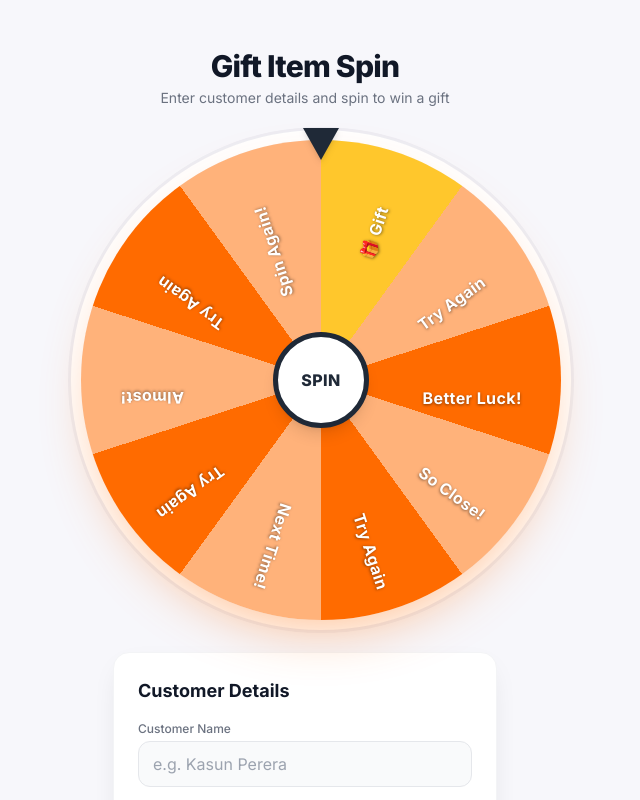
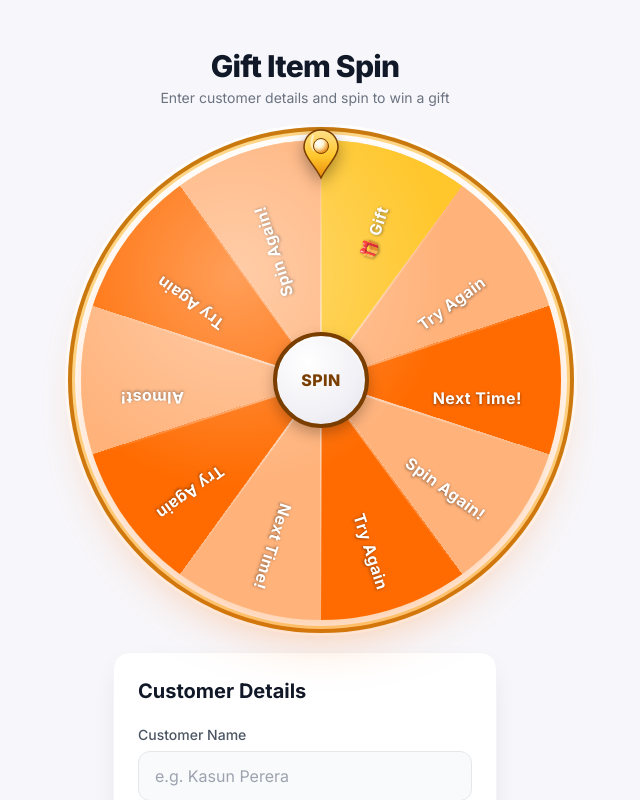
Before and after one commit to RetailT/Retail-Spin, a React (Create React App) app in the folder frontend/: page / in a window 1280 px wide. Shown: the top 800 px of the page, without its empty margins (335-975 px from the left). Built offline with nearby package versions, Linux system fonts and the light colour scheme.

Commit message:
feat(frontend): improve spin wheel UX and form usability

```diff
--- a/frontend/src/components/CustomerForm.jsx
+++ b/frontend/src/components/CustomerForm.jsx
@@ -3,21 +3,24 @@ import React, { forwardRef, useEffect, useImperativeHandle, useState } from 'rea
 // Accepts Sri Lankan mobile/landline numbers: 07XXXXXXXX, 0XXXXXXXXX, or 94XXXXXXXXX
 const PHONE_REGEX = /^(0\d{9}|94\d{9})$/;
 
-const CustomerForm = forwardRef(function CustomerForm({ onSubmit, disabled, resetSignal }, ref) {
+// onValidationResult(message | null, source): 'form' when triggered by this form's own
+// button, 'wheel' when triggered via submitFromWheel (the wheel's center hub).
+// The parent uses `source` to decide WHERE to render the error, and because it's a
+// single state slot, showing one automatically clears/replaces the other.
+const CustomerForm = forwardRef(function CustomerForm({ onSubmit, disabled, resetSignal, onValidationResult }, ref) {
   const [customerName, setCustomerName] = useState('');
   const [invoiceNo, setInvoiceNo] = useState('');
   const [phoneNo, setPhoneNo] = useState('');
-  const [error, setError] = useState('');
 
   useEffect(() => {
     if (resetSignal === undefined || resetSignal === null) return;
     setCustomerName('');
     setInvoiceNo('');
     setPhoneNo('');
-    setError('');
+    onValidationResult?.(null, null);
+    // eslint-disable-next-line react-hooks/exhaustive-deps
   }, [resetSignal]);
 
-  // Strip anything that isn't a digit as the user types — no letters/symbols possible
   const handlePhoneChange = (e) => {
     const digitsOnly = e.target.value.replace(/\D/g, '');
     setPhoneNo(digitsOnly.slice(0, 11)); // 11 max covers the 94-prefixed format
@@ -40,69 +43,70 @@ const CustomerForm = forwardRef(function CustomerForm({ onSubmit, disabled, rese
     phoneNo
   });
 
-  // Used by the form's own "Spin Now" button — shows the error inline, inside the form.
+  // Form's own "Spin Now" button (and Enter key) — error (if any) renders BELOW THE FORM.
   const handleSubmit = () => {
     if (disabled) return;
     const validationError = validate();
-    if (validationError) {
-      setError(validationError);
-      return;
-    }
-    setError('');
+    onValidationResult?.(validationError || null, validationError ? 'form' : null);
+    if (validationError) return;
+    onSubmit(buildPayload());
+  };
+
+  // Wheel's center hub — error (if any) renders BELOW THE WHEEL instead.
+  const submitFromWheel = () => {
+    if (disabled) return;
+    const validationError = validate();
+    onValidationResult?.(validationError || null, validationError ? 'wheel' : null);
+    if (validationError) return;
     onSubmit(buildPayload());
   };
 
   useImperativeHandle(ref, () => ({
-    // Form's own button uses this — error shows inline in the form (unchanged behavior).
     submit: handleSubmit,
+    submitFromWheel
+  }));
 
-    // The wheel's center "SPIN" button uses this instead — it does NOT show the error
-    // inline in the form; it returns the error message so the caller (App) can render
-    // it below the wheel. Returns null when the submit actually went through.
-    submitFromWheel: () => {
-      if (disabled) return null;
-      const validationError = validate();
-      if (validationError) {
-        setError(''); // keep the form's own error area clear, App will show it instead
-        return validationError;
-      }
-      setError('');
-      onSubmit(buildPayload());
-      return null;
+  // Pressing Enter in any field submits the form, same as clicking "Spin Now".
+  const handleKeyDown = (e) => {
+    if (e.key === 'Enter') {
+      e.preventDefault();
+      handleSubmit();
     }
-  }));
+  };
 
   return (
     <div className="bg-white rounded-2xl p-5 sm:p-6 w-full max-w-sm mx-auto shadow-card border border-gray-100">
-      <h2 className="text-gray-900 text-lg font-bold mb-4">Customer Details</h2>
+      <h2 className="text-gray-900 text-xl font-bold mb-5">Customer Details</h2>
 
-      <div className="space-y-4">
+      <div className="space-y-5">
         <div>
-          <label className="block text-xs font-medium text-gray-500 mb-1">Customer Name</label>
+          <label className="block text-sm font-medium text-gray-600 mb-1.5">Customer Name</label>
           <input
             type="text"
             placeholder="e.g. Kasun Perera"
             value={customerName}
             onChange={(e) => setCustomerName(e.target.value)}
+            onKeyDown={handleKeyDown}
             disabled={disabled}
-            className="w-full px-3.5 py-2.5 rounded-xl border border-gray-200 bg-gray-50 text-gray-900 placeholder-gray-400 focus:outline-none focus:ring-2 focus:ring-primary focus:border-transparent transition"
+            className="w-full px-4 py-3 text-base rounded-xl border border-gray-200 bg-gray-50 text-gray-900 placeholder-gray-400 focus:outline-none focus:ring-2 focus:ring-primary focus:border-transparent transition"
           />
         </div>
 
         <div>
-          <label className="block text-xs font-medium text-gray-500 mb-1">Invoice No</label>
+          <label className="block text-sm font-medium text-gray-600 mb-1.5">Invoice No</label>
           <input
             type="text"
             placeholder="e.g. INV-10234"
             value={invoiceNo}
             onChange={(e) => setInvoiceNo(e.target.value)}
+            onKeyDown={handleKeyDown}
             disabled={disabled}
-            className="w-full px-3.5 py-2.5 rounded-xl border border-gray-200 bg-gray-50 text-gray-900 placeholder-gray-400 focus:outline-none focus:ring-2 focus:ring-primary focus:border-transparent transition"
+            className="w-full px-4 py-3 text-base rounded-xl border border-gray-200 bg-gray-50 text-gray-900 placeholder-gray-400 focus:outline-none focus:ring-2 focus:ring-primary focus:border-transparent transition"
           />
         </div>
 
         <div>
-          <label className="block text-xs font-medium text-gray-500 mb-1">Phone No</label>
+          <label className="block text-sm font-medium text-gray-600 mb-1.5">Phone No</label>
           <input
             type="tel"
             inputMode="numeric"
@@ -110,21 +114,16 @@ const CustomerForm = forwardRef(function CustomerForm({ onSubmit, disabled, rese
             placeholder="e.g. 0771234567"
             value={phoneNo}
             onChange={handlePhoneChange}
+            onKeyDown={handleKeyDown}
             disabled={disabled}
-            className="w-full px-3.5 py-2.5 rounded-xl border border-gray-200 bg-gray-50 text-gray-900 placeholder-gray-400 focus:outline-none focus:ring-2 focus:ring-primary focus:border-transparent transition"
+            className="w-full px-4 py-3 text-base rounded-xl border border-gray-200 bg-gray-50 text-gray-900 placeholder-gray-400 focus:outline-none focus:ring-2 focus:ring-primary focus:border-transparent transition"
           />
         </div>
-
-        {error && (
-          <p className="text-red-500 text-sm font-medium bg-red-50 border border-red-100 rounded-lg px-3 py-2">
-            {error}
-          </p>
-        )}
 
         <button
           onClick={handleSubmit}
           disabled={disabled}
-          className="w-full bg-primary hover:bg-primary-dark disabled:opacity-50 disabled:cursor-not-allowed text-white font-semibold py-3 rounded-xl shadow-md shadow-primary/30 transition"
+          className="w-full bg-primary hover:bg-primary-dark disabled:opacity-50 disabled:cursor-not-allowed text-white font-semibold text-base py-3.5 rounded-xl shadow-md shadow-primary/30 transition"
         >
           {disabled ? 'Spinning…' : 'Spin Now'}
         </button>
--- a/frontend/src/components/SpinWheel.jsx
+++ b/frontend/src/components/SpinWheel.jsx
@@ -1,11 +1,11 @@
-import React, { useEffect, useMemo, useRef } from 'react';
+import React, { forwardRef, useEffect, useImperativeHandle, useMemo, useRef } from 'react';
 
 // Fixed 10-segment wheel: 1 win slot + 9 "Try Again" slots (matches the real 1/10 backend odds)
 export const WHEEL_SEGMENTS = [
   { id: 'WIN', name: '🎁 Gift', isWin: true },
   { id: 'T1', name: 'Try Again', isWin: false },
-  { id: 'T2', name: 'Better Luck!', isWin: false },
-  { id: 'T3', name: 'So Close!', isWin: false },
+  { id: 'T2', name: 'Next Time!', isWin: false },
+  { id: 'T3', name: 'Spin Again!', isWin: false },
   { id: 'T4', name: 'Try Again', isWin: false },
   { id: 'T5', name: 'Next Time!', isWin: false },
   { id: 'T6', name: 'Try Again', isWin: false },
@@ -16,7 +16,9 @@ export const WHEEL_SEGMENTS = [
 
 const WIN_COLOR = '#FFC72C';                      // gold — the single winning slot
 const TRY_AGAIN_COLORS = ['#FF6B00', '#FFB27A'];  // alternating orange shades
-const POINTER_COLOR = '#1F2937';                  // dark charcoal — stands out from the wheel colors
+const POINTER_GOLD_LIGHT = '#FFE08A';
+const POINTER_GOLD_DARK = '#E8890C';
+const POINTER_OUTLINE = '#7A3E00';
 
 const SPIN_DURATION_MS = 6000;
 const EXTRA_FULL_SPINS = 9;
@@ -42,17 +44,22 @@ function easeOutSpin(t) {
  * NOTE: rotation is driven entirely by requestAnimationFrame (not CSS transition),
  * so the pointer can "tick" at the exact moment each segment boundary passes under it —
  * just like a real prize wheel.
+ *
+ * Exposes a `scrollIntoView()` method via ref — call this right when a spin is triggered
+ * (e.g. from the form's submit handler or wherever spinToken gets bumped) so the wheel
+ * scrolls into focus even if the customer form pushed it off-screen.
  */
-export default function SpinWheel({
+const SpinWheel = forwardRef(function SpinWheel({
   segments,
   targetIndex,
   spinToken,
   onSpinComplete,
   onCenterClick,
   isSpinning
-}) {
+}, ref) {
   const wheelRef = useRef(null);
   const pointerRef = useRef(null);
+  const containerRef = useRef(null);
 
   const rotationRef = useRef(0);     // current absolute wheel rotation, persists across spins
   const lastToken = useRef(null);
@@ -65,6 +72,14 @@ export default function SpinWheel({
   useEffect(() => {
     onSpinCompleteRef.current = onSpinComplete;
   }, [onSpinComplete]);
+
+  useImperativeHandle(ref, () => ({
+    scrollIntoView: () => {
+      if (containerRef.current) {
+        containerRef.current.scrollIntoView({ behavior: 'smooth', block: 'center' });
+      }
+    }
+  }));
 
   const gradient = useMemo(() => {
     const stops = segments.map((seg, i) => {
@@ -81,11 +96,23 @@ export default function SpinWheel({
     const el = pointerRef.current;
     if (!el) return;
     el.style.transition = 'transform 0.09s cubic-bezier(0.3, 0, 0.6, 1)';
-    el.style.transform = 'translateX(-50%) rotate(-22deg)';
+    el.style.transform = 'translateX(-50%) rotate(-20deg) scale(0.95)';
     window.setTimeout(() => {
-      if (el) el.style.transform = 'translateX(-50%) rotate(0deg)';
+      if (el) el.style.transform = 'translateX(-50%) rotate(0deg) scale(1)';
     }, 90);
   };
+
+  // Auto-focus/scroll the wheel into view every time a NEW spin starts —
+  // covers the case where the form's own "Spin Now" button was used
+  // (not just the wheel's center hub), so it always self-scrolls.
+  useEffect(() => {
+    if (spinToken === null || spinToken === undefined) return;
+    if (lastToken.current === spinToken) return; // avoid double-trigger; main effect below also checks this
+    if (containerRef.current) {
+      containerRef.current.scrollIntoView({ behavior: 'smooth', block: 'center' });
+    }
+    // eslint-disable-next-line react-hooks/exhaustive-deps
+  }, [spinToken]);
 
   useEffect(() => {
     if (spinToken === null || spinToken === undefined) return;
@@ -148,28 +175,83 @@ export default function SpinWheel({
   };
 
   return (
-    <div className="relative w-[92vw] max-w-[26rem] sm:max-w-[30rem] aspect-square mx-auto select-none">
-      {/* Pointer — sits still, flicks briefly only when a segment boundary passes beneath it */}
+    <div
+      ref={containerRef}
+      className="relative w-[92vw] max-w-[26rem] sm:max-w-[30rem] aspect-square mx-auto select-none scroll-mt-24"
+    >
+      <style>{`
+        @keyframes pointerIdleBob {
+          0%, 100% { transform: translateX(-50%) translateY(0) rotate(0deg); }
+          50% { transform: translateX(-50%) translateY(3px) rotate(0deg); }
+        }
+        @keyframes gemShine {
+          0%, 100% { opacity: 0.55; }
+          50% { opacity: 1; }
+        }
+      `}</style>
+
+      {/* Pointer — glossy 3D gem-style pin, sits still, flicks briefly when a boundary passes beneath it */}
       <div
         ref={pointerRef}
-        className="absolute left-1/2 -top-3 z-10"
-        style={{ transform: 'translateX(-50%) rotate(0deg)', transformOrigin: 'top center' }}
+        className="absolute left-1/2 -top-4 z-20"
+        style={{
+          transform: 'translateX(-50%) rotate(0deg)',
+          transformOrigin: 'top center',
+          animation: isSpinning ? 'none' : 'pointerIdleBob 1.6s ease-in-out infinite'
+        }}
       >
-        <div
-          className="w-0 h-0 border-l-[18px] border-l-transparent border-r-[18px] border-r-transparent border-t-[32px] drop-shadow-md"
-          style={{ borderTopColor: POINTER_COLOR }}
+        <svg width="44" height="54" viewBox="0 0 44 54" style={{ filter: 'drop-shadow(0 6px 8px rgba(0,0,0,0.35))' }}>
+          <defs>
+            <linearGradient id="pointerBodyGrad" x1="0" y1="0" x2="0" y2="1">
+              <stop offset="0%" stopColor={POINTER_GOLD_LIGHT} />
+              <stop offset="55%" stopColor={WIN_COLOR} />
+              <stop offset="100%" stopColor={POINTER_GOLD_DARK} />
+            </linearGradient>
+            <radialGradient id="pointerGemGrad" cx="35%" cy="30%" r="70%">
+              <stop offset="0%" stopColor="#FFFFFF" />
+              <stop offset="45%" stopColor="#FFF3CE" />
+              <stop offset="100%" stopColor={POINTER_GOLD_DARK} />
+            </radialGradient>
+          </defs>
+
+          <path
+            d="M22 3
+               C 32 3, 39 10.5, 39 20.5
+               C 39 30, 28 38, 22 51
+               C 16 38, 5 30, 5 20.5
+               C 5 10.5, 12 3, 22 3 Z"
+            fill="url(#pointerBodyGrad)"
+            stroke={POINTER_OUTLINE}
+            strokeWidth="1.5"
           />
+
+          <path
+            d="M14 9 C 12 14, 12 19, 15 23"
+            stroke="#FFFFFF"
+            strokeWidth="2.4"
+            strokeLinecap="round"
+            fill="none"
+            opacity="0.55"
+          />
+
+          <circle cx="22" cy="19" r="7.5" fill="url(#pointerGemGrad)" stroke={POINTER_OUTLINE} strokeWidth="1" />
+          <circle cx="19.5" cy="16.5" r="2" fill="#FFFFFF" opacity="0.85" style={{ animation: 'gemShine 1.8s ease-in-out infinite' }} />
+        </svg>
       </div>
 
-      {/* Static outer ring — carries the box-shadow so it never gets clipped */}
+      {/* Static outer ring — layered gold + white rim for that board-game look */}
       <div
         className="w-full h-full rounded-full relative"
         style={{
-          boxShadow:
-            '0 24px 55px -18px rgba(255, 107, 0, 0.45), 0 0 0 10px #FFFFFF, 0 0 0 13px #EDEDF3'
+          boxShadow: [
+            '0 24px 55px -18px rgba(255, 107, 0, 0.5)',
+            '0 0 0 6px #FFFFFF',
+            '0 0 0 9px #FFD98A',
+            '0 0 0 13px #C97A0F',
+            '0 0 0 16px #FFFFFF'
+          ].join(', ')
         }}
       >
-        {/* Rotating wheel — transform written directly via ref, no React re-render per frame */}
         <div
           ref={wheelRef}
           className="absolute inset-0 rounded-full overflow-hidden"
@@ -179,12 +261,17 @@ export default function SpinWheel({
           }}
         >
           {segments.map((seg, i) => {
-            // -90 corrects for the offset between CSS rotate()'s 0deg (east)
-            // and conic-gradient's 0deg (north), so labels line up with their color wedge.
             const angle = i * segmentAngle + segmentAngle / 2 - 90;
             return (
+              <React.Fragment key={seg.id ?? i}>
                 <div
-                key={seg.id ?? i}
+                  className="absolute top-1/2 left-1/2 h-[2px] w-1/2 origin-left"
+                  style={{
+                    transform: `rotate(${i * segmentAngle - 90}deg)`,
+                    background: 'linear-gradient(to right, rgba(255,255,255,0.55), rgba(255,255,255,0))'
+                  }}
+                />
+                <div
                   className="absolute top-1/2 left-1/2 h-9 w-[46%] origin-left flex items-center justify-end pr-5"
                   style={{ transform: `rotate(${angle}deg)` }}
                 >
@@ -195,29 +282,43 @@ export default function SpinWheel({
                     {seg.name}
                   </span>
                 </div>
+              </React.Fragment>
             );
           })}
         </div>
+
+        <div
+          className="absolute inset-0 rounded-full pointer-events-none"
+          style={{
+            background: 'radial-gradient(circle at 32% 28%, rgba(255,255,255,0.35), rgba(255,255,255,0) 45%)'
+          }}
+        />
       </div>
 
-      {/* Center hub — clickable "SPIN" button */}
+      {/* Center hub — clickable "SPIN" button, gem-style raised look */}
       <button
         type="button"
         onClick={handleCenterClick}
         disabled={isSpinning}
         aria-label="Spin the wheel"
-        className={`absolute top-1/2 left-1/2 -translate-x-1/2 -translate-y-1/2 w-20 h-20 sm:w-24 sm:h-24 rounded-full bg-white border-[5px] shadow-lg flex items-center justify-center z-10 transition-transform ${
+        className={`absolute top-1/2 left-1/2 -translate-x-1/2 -translate-y-1/2 w-20 h-20 sm:w-24 sm:h-24 rounded-full flex items-center justify-center z-10 transition-transform ${
           isSpinning ? 'cursor-not-allowed opacity-70' : 'cursor-pointer hover:scale-105 active:scale-95'
         }`}
-        style={{ borderColor: POINTER_COLOR }}
+        style={{
+          background: 'radial-gradient(circle at 35% 30%, #FFFFFF, #F1F1F6 60%, #E2E2EA 100%)',
+          border: `4px solid ${POINTER_OUTLINE}`,
+          boxShadow: '0 6px 14px rgba(0,0,0,0.25), inset 0 2px 3px rgba(255,255,255,0.9)'
+        }}
       >
         <span
           className="font-extrabold tracking-wide text-sm sm:text-base"
-          style={{ color: POINTER_COLOR }}
+          style={{ color: POINTER_OUTLINE }}
         >
           SPIN
         </span>
       </button>
     </div>
   );
-}
+});
+
+export default SpinWheel;
```
Lines whose indentation alone changed are shown as unchanged.
